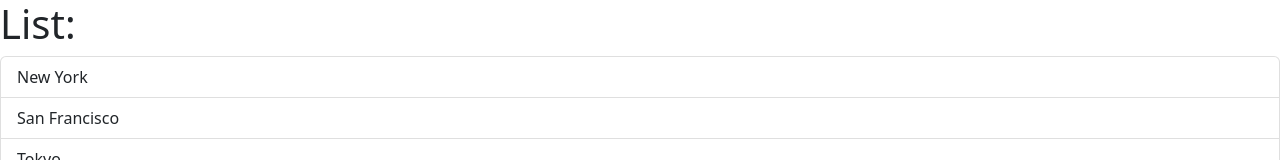
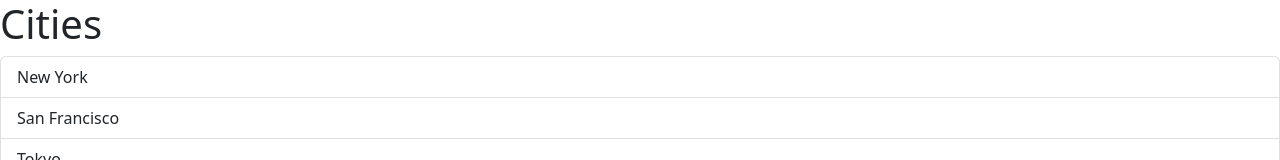
Before and after one commit to 47-r0nan/ReactWithMosh, a React (Vite) app: page / in a window 1280 px wide. Shown: the top 160 px of the page. Built offline with nearby package versions, Linux system fonts and the light colour scheme.

Commit message:
Passing Data via Props

```diff
--- a/src/App.tsx
+++ b/src/App.tsx
@@ -1,9 +1,11 @@
 import ListGroup from "./components/ListGroup";
 
 function App() {
+  let items = ["New York", "San Francisco", "Tokyo", "London", "Paris"];
+
   return (
     <div>
-      <ListGroup />
+      <ListGroup items={items} heading="Cities" />
     </div>
   );
 }
--- a/src/components/ListGroup.tsx
+++ b/src/components/ListGroup.tsx
@@ -1,8 +1,11 @@
 import { useState } from "react";
 
-function ListGroup() {
-  let items = ["New York", "San Francisco", "Tokyo", "London", "Paris"];
+interface ListGroupProps {
+  items: string[];
+  heading: string;
+}
 
+function ListGroup({ items, heading }: ListGroupProps) {
   // State Hook (used to say this variable will change)
   const [selectedIndex, setSelectedIndex] = useState(-1);
 
@@ -10,7 +13,7 @@ function ListGroup() {
   return (
     <>
       {/*This is a comment in a fragment*/}
-      <h1>List:</h1>
+      <h1>{heading}</h1>
       {/*items.length === 0 ? <p>No items found</p> : null
       ^^This is the same as below*/}
       {items.length == 0 && <p>No items found</p>}
```
